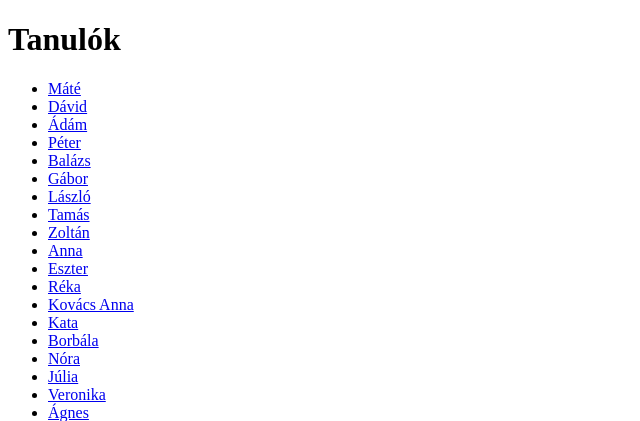
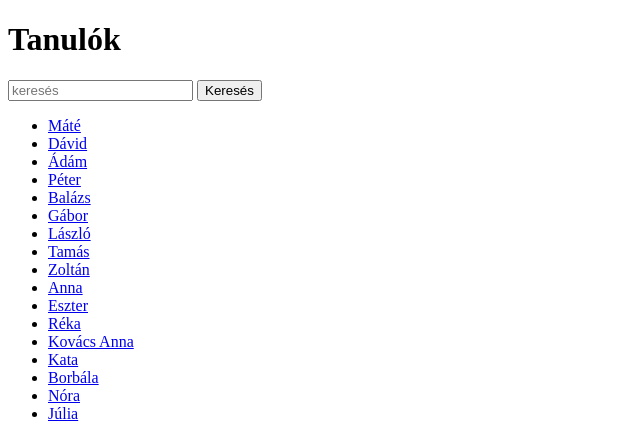
Before and after one commit to denes-attila/netfit_web, a Flask app: page /tanulok in a window 1280 px wide. Shown: the top 421 px of the page, without its empty margins (0-640 px from the left). Run offline with Flask 3, Linux system fonts and the light colour scheme; the visitor is signed in with stand-in values (Sample User, id 1); data comes from the database, SQL or seed files in the repository.

Commit message:
Add search functionality to tanulok page

```diff
--- a/tanulok_html.py
+++ b/tanulok_html.py
@@ -1,4 +1,4 @@
-from flask import Blueprint, render_template
+from flask import Blueprint, render_template, request
 from database import get_db
 from flask_login import login_required
 
@@ -14,12 +14,13 @@ def index():
 @tanulok_html.route("/tanulok")
 @login_required
 def tanulok():
+    kereses = request.args.get('kereses', '')
     conn = get_db()
     cursor = conn.cursor()
     cursor.execute("""
         SELECT DISTINCT nev
-        FROM meresek
-    """)
+        FROM meresek WHERE nev LIKE ?
+    """, (f'%{kereses}%',))
 
     sorok = cursor.fetchall()
     conn.close()
--- a/templates/tanulok.html
+++ b/templates/tanulok.html
@@ -7,6 +7,10 @@
 </head>
 <body>
     <h1>Tanulók</h1>
+    <form action="/tanulok" method="get">
+        <input type="text" placeholder="keresés" name="kereses">
+        <button type="submit">Keresés</button>
+    </form>
     <ul>
         {% for nev in nevek %}
             <li> <a href="{{url_for('tanulok_html.tanulo', nev = nev)}}">{{nev}}</a> </li>
```
